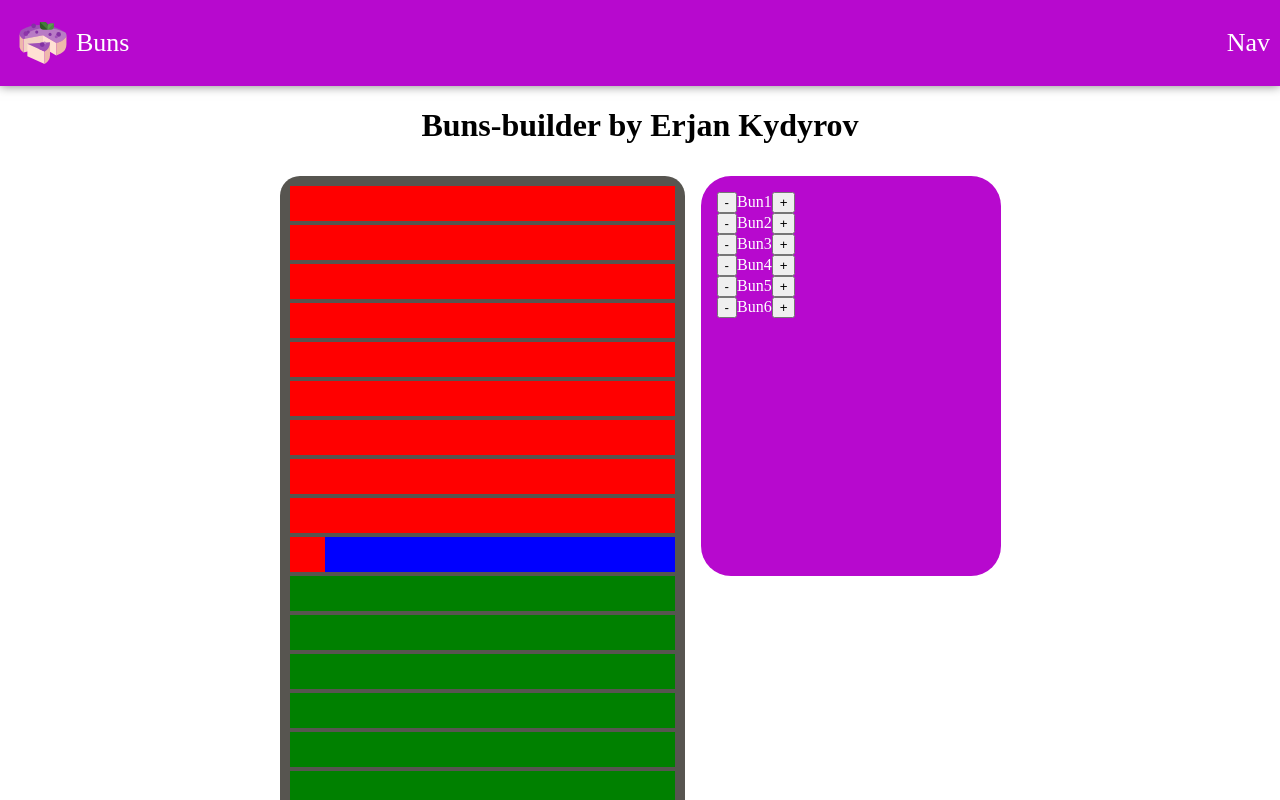
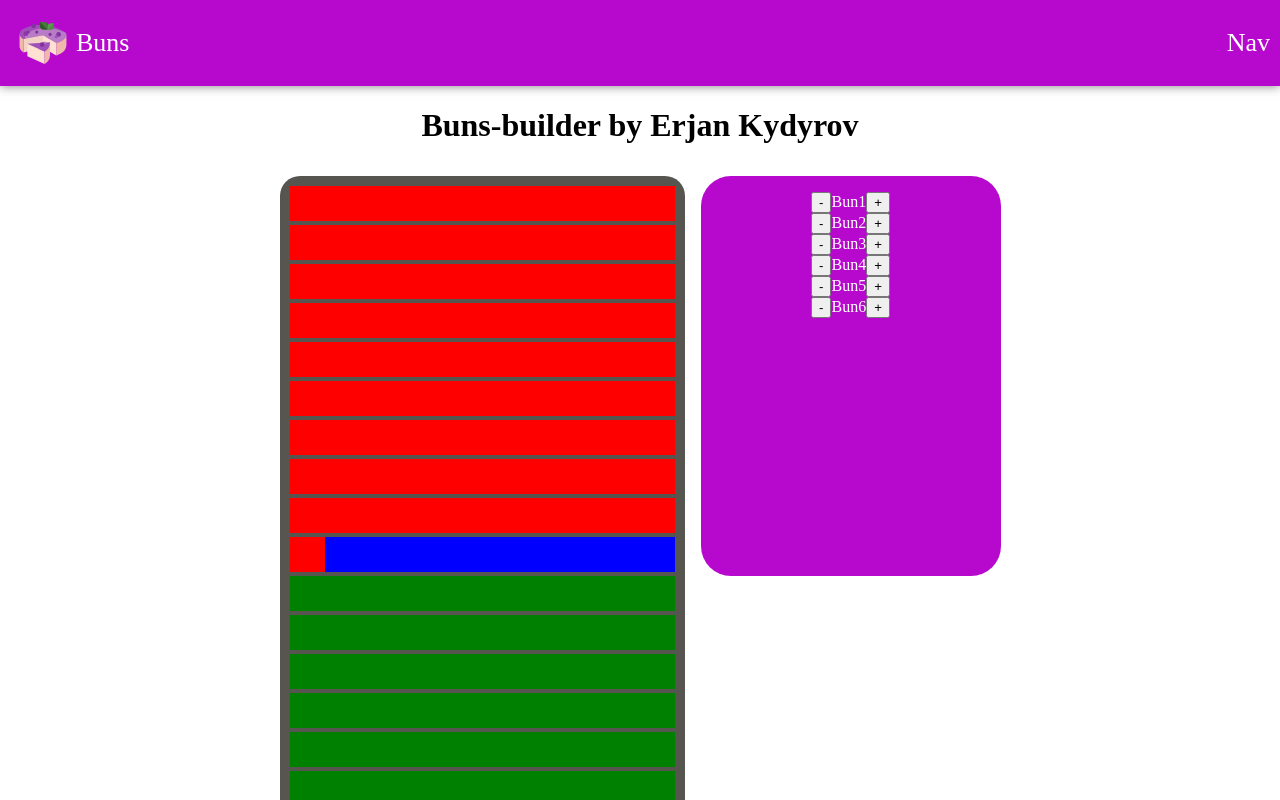
Before and after one commit to Erjankydyrov/private-builder, a React (Create React App) app: page / in a window 1280 px wide. Shown: the top 800 px of the page. Built offline with nearby package versions, Linux system fonts and the light colour scheme; a web font is replaced by a local one.

Commit message:
corected bunsControl

```diff
--- a/src/components/BunsBuilder/BunsControls/BunsControl/BunsControl.js
+++ b/src/components/BunsBuilder/BunsControls/BunsControl/BunsControl.js
@@ -2,10 +2,12 @@ import classes from "./BunsControl.module.css";
 
 const BunsControl = ({ type }) => {
     return (
-        <div className = {classes.BunsControl}>
-            <button className = {classes.ControlA}>-</button>
-            {type}
-            <button className = {classes.ControlB}>+</button>
+        <div className = {classes.ControlGlav}>
+            <div className = {classes.BunsControl}>
+                <button className = {classes.ControlA}>-</button>
+                {type}
+                <button className = {classes.ControlB}>+</button>
+            </div>
         </div>
     );
 }
--- a/src/components/BunsBuilder/BunsControls/BunsControl/BunsControl.module.css
+++ b/src/components/BunsBuilder/BunsControls/BunsControl/BunsControl.module.css
@@ -0,0 +1,15 @@
+.ControlGlav {
+    display: flex;
+    justify-content: center;
+}
+.BunsControl {
+    display: inline-block;
+    padding-left: auto;
+    padding-right: auto;
+}
+.ControlA {
+
+}
+.ControlB {
+
+}
```
